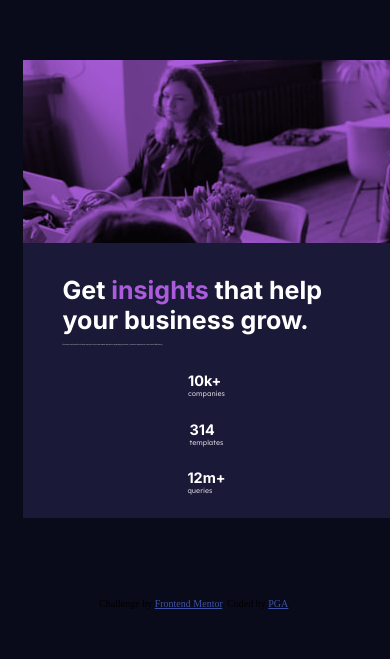
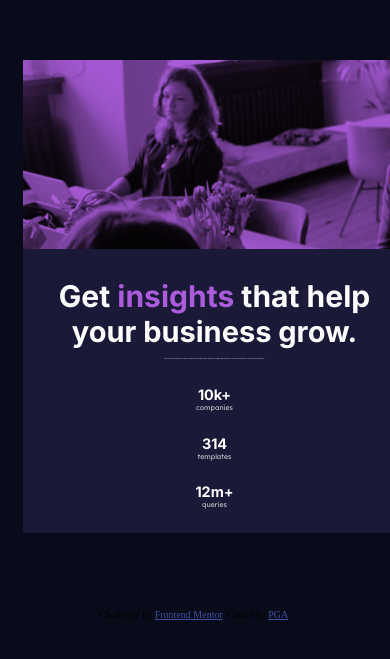
Before and after one commit to PGA-dev/challenge_1, a plain HTML site: page index.html in a window 390 px wide. Shown: the part 151-810 px from the top of the page. Drawn offline with Linux system fonts and the light colour scheme.

Commit message:
updated desktop and mobile previews

```diff
--- a/preview.css
+++ b/preview.css
@@ -162,10 +162,13 @@ p{
 
 @media(max-width: 900px) {
     h1{
-        font-size: 25px;
+        font-size: 30px;
+        margin-right: 1rem;
+        margin-left: 0rem;
     }
     h2{
-        font-size: 25px;
+        font-size: 29px;
+        padding-right: 1rem;
     }
 
     .flexerContainer {
@@ -176,12 +179,19 @@ p{
     }
     .flexerContainer>.text {
         height:60%;
-        width:100%
-
+        width:100%;
+        justify-content: center;
+        align-items: center;
+        text-align: center;
     }
     .flexerContainer>.image{
         height: 40%;
-        width:100%
+        width:100%;
+
+    }
+    .main{
+        margin-right: 2.5rem;
+        margin-left: 1.5rem;
     }
     .stat{
         flex-flow: column;
@@ -190,6 +200,7 @@ p{
     }
 
     .stat div{
+        margin-right: .5rem;
         padding: .7rem;
     }
 
```
Also changed, not shown: design/pga_desk.png (added), design/pga_mobile.png (added).
